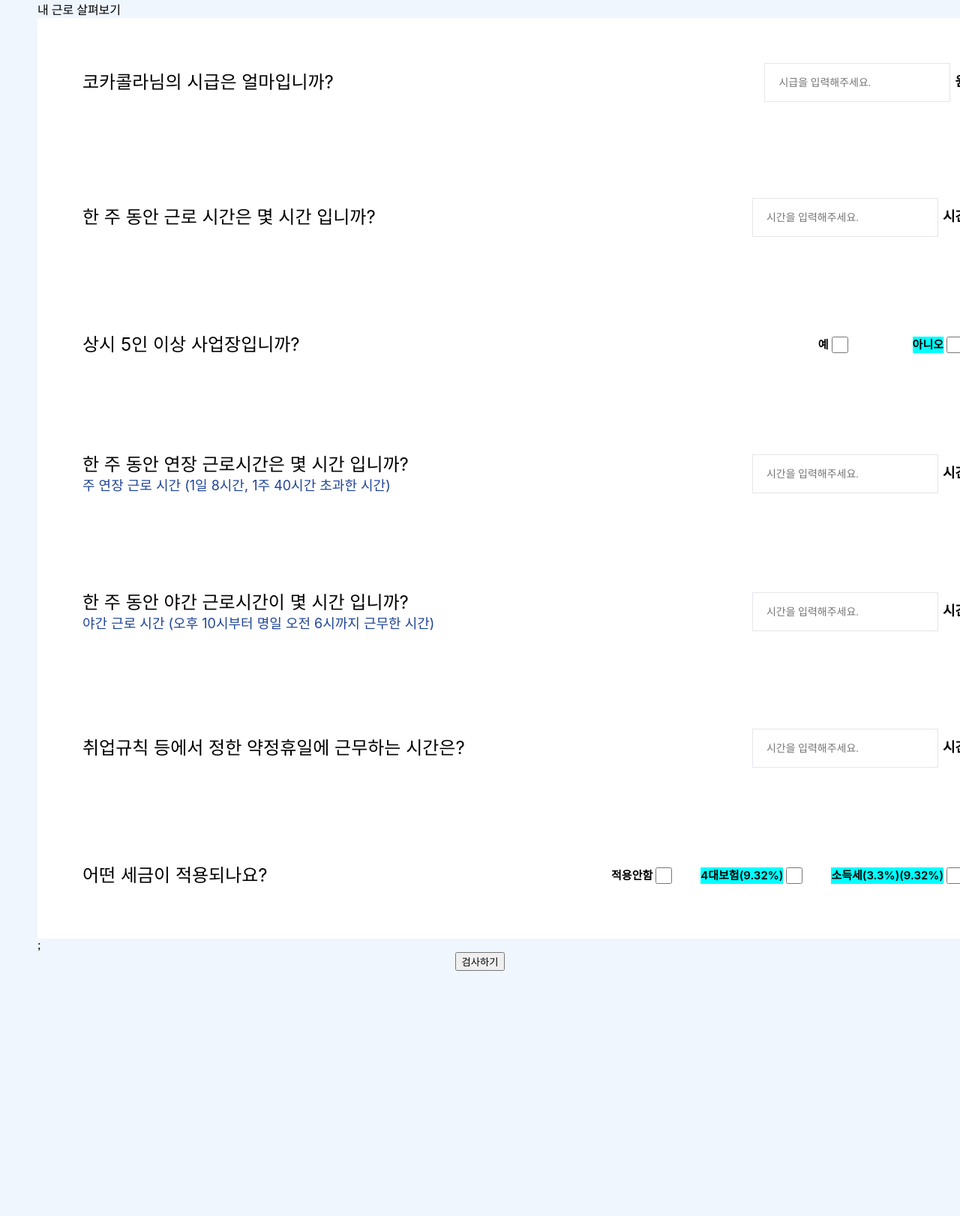
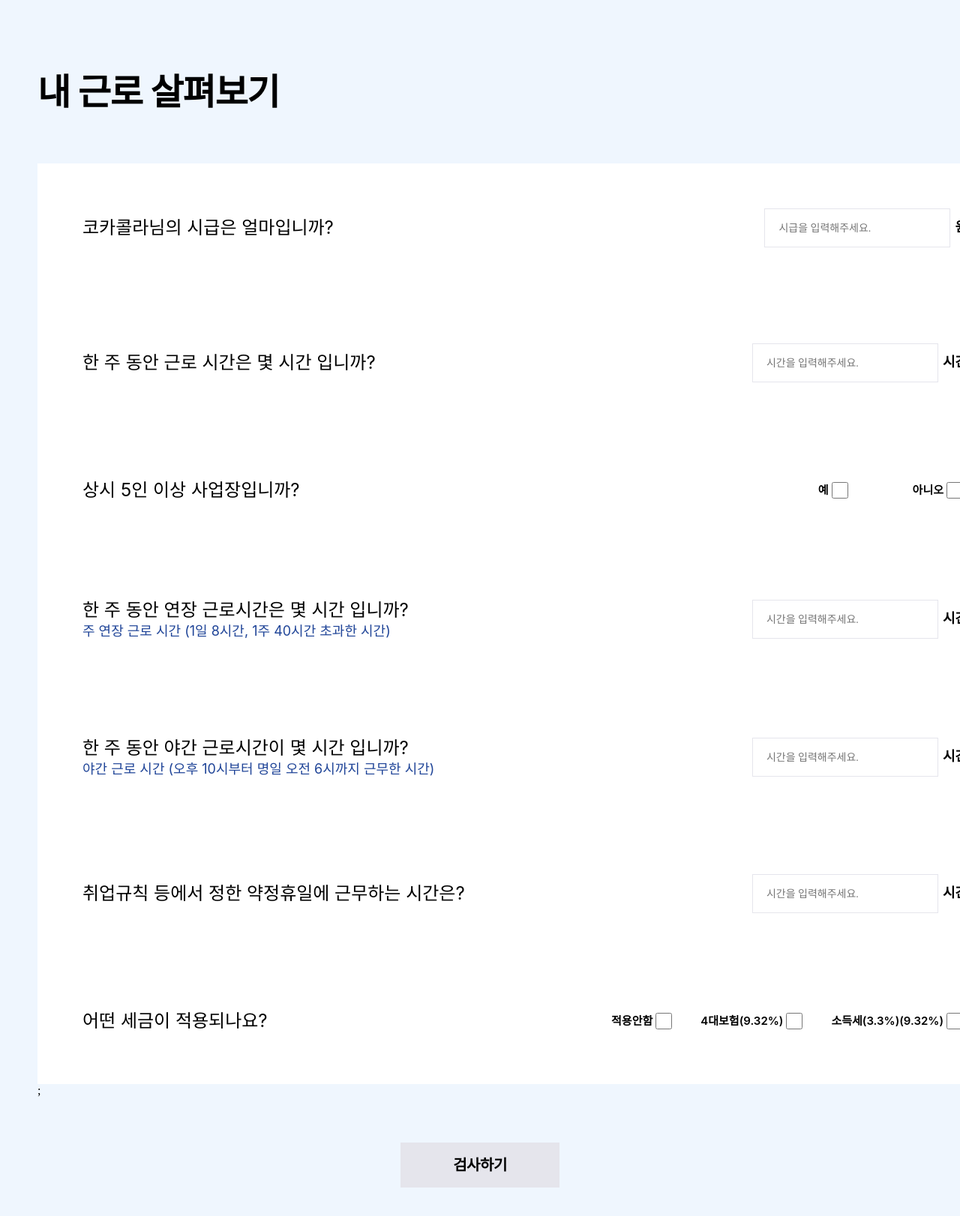
Before and after one commit to HSU-Likelion12-yourSide/YourSide-Front, a React (Create React App) app: page /ViewMyWork in a window 1280 px wide. Shown: the top 1622 px of the page at 75% size. Before the commit the page ends 1295 px from the top, so only its background shows below. Built offline with nearby package versions, Linux system fonts and the light colour scheme.

Commit message:
✨: 페이지의 css 디테일과 마무리 작업 완료

```diff
--- a/src/Page/WorkArrangement/components/ViewMyWork.jsx
+++ b/src/Page/WorkArrangement/components/ViewMyWork.jsx
@@ -26,7 +26,7 @@
         }
         ;
       </div>
-      <button className="vmw-result">검사하기</button>
+      <div className="vmw-result">검사하기</div>
     </div>
   );
 };
--- a/src/Page/WorkArrangement/css/ViewMyWork.scss
+++ b/src/Page/WorkArrangement/css/ViewMyWork.scss
@@ -12,7 +12,14 @@
   .vmw-container {
     width: 1180px;
 
-    #vmw-title {}
+    #vmw-title {
+      font-family: Pretendard;
+      font-size: 48px;
+      font-weight: 600;
+      line-height: 68px;
+      letter-spacing: -0.025em;
+      margin: 90px 0px 60px 0px;
+    }
 
     .vmw-group {
       background-color: white;
@@ -80,7 +87,7 @@
         }
 
         span:nth-of-type(2) {
-          background-color: aqua;
+          // background-color: aqua;
           margin-left: 80px;
         }
       }
@@ -103,12 +110,24 @@
 
         span:nth-of-type(2),
         span:nth-of-type(3) {
-          background-color: aqua;
+          // background-color: aqua;
           margin-left: 32px;
         }
       }
     }
   }
 
-  .vmw-result {}
+  .vmw-result {
+    background-color: #E5E5EC;
+    align-content: center;
+    text-align: center;
+    margin: 60px 0px 120px 0px;
+    width: 212px;
+    height: 60px;
+    font-family: 'Pretendard';
+    font-size: 20px;
+    font-weight: 600;
+    line-height: 28px;
+    letter-spacing: -0.025em;
+  }
 }
```
